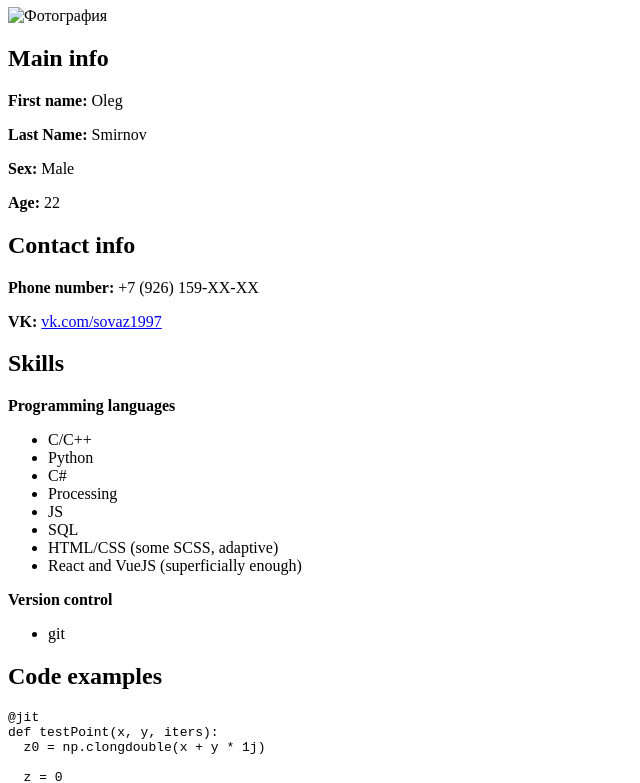
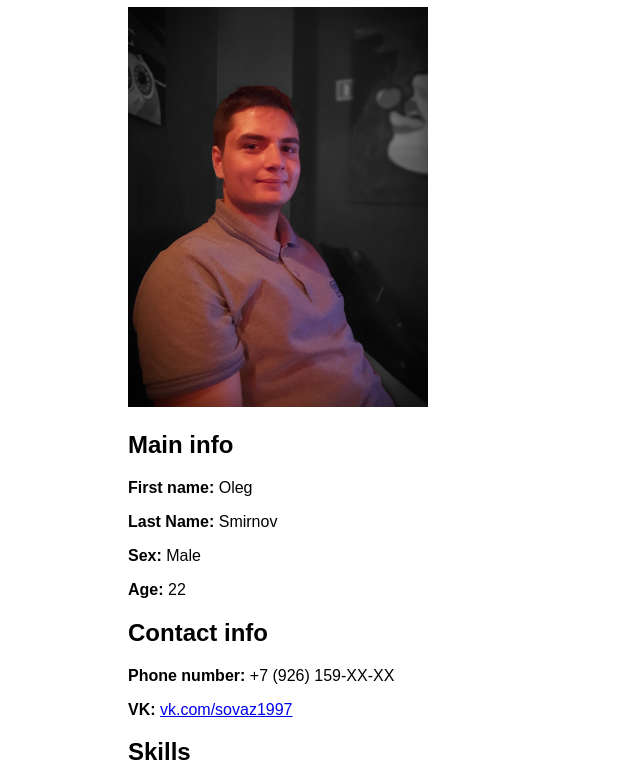
Before and after one commit to sovaz1997/rsschool-cv, a plain HTML site: page index.html in a window 1280 px wide. Shown: the part 73-856 px from the top of the page, without its empty margins (0-640 px from the left). Drawn offline with Linux system fonts and the light colour scheme.

Commit message:
feat: add styles

```diff
--- a/index.html
+++ b/index.html
@@ -3,6 +3,7 @@
   <head>
     <meta charset="utf-8">
     <title>HTML, CSS & Git Basics</title>
+    <link rel="stylesheet" href="style.css">
   </head>
   <body>
     <div class="wrapper">
--- /dev/null
+++ b/style.css
@@ -0,0 +1,9 @@
+body {
+  max-width: 1024px;
+  margin: 0 auto;
+  font-family: Arial, sans-serif;
+}
+
+.photo {
+  width: 300px;
+}
```
Also changed, not shown: photo.jpg (added).
